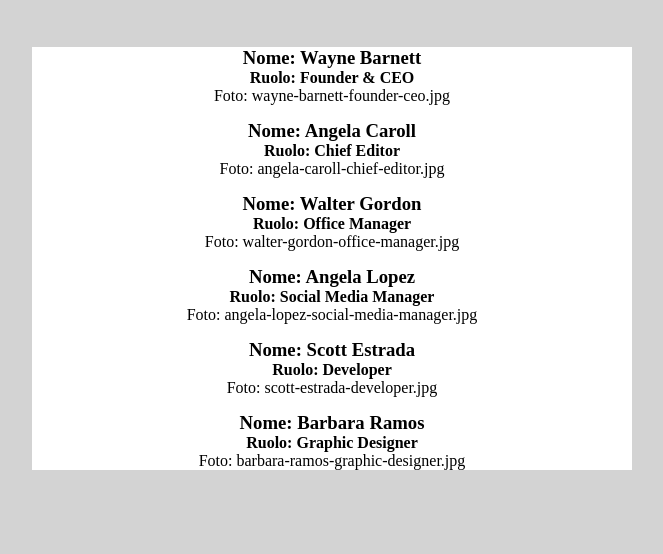
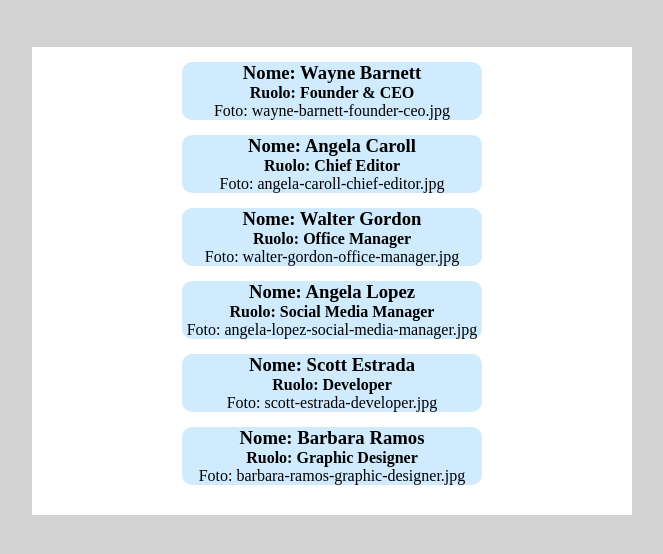
Before and after one commit to Skiotto93/js-our-team, a plain HTML site: page index.html in a window 1280 px wide. Shown: the part 80-634 px from the top of the page, without its empty margins (308-971 px from the left). Drawn offline with Linux system fonts and the light colour scheme.

Commit message:
Aggiunti miglioramenti grafici

```diff
--- a/index.html
+++ b/index.html
@@ -14,6 +14,9 @@
 
             </ul>
         </div>
+        <div class="container-cards">
+
+        </div>
         <script src="main.js"></script>
     </body>
 </html>
--- a/main.js
+++ b/main.js
@@ -55,3 +55,5 @@ for( let i = 0; i < team.length; i++) {
     </li>`;
     document.querySelector('.unlist').innerHTML += listItem;
 }
+// BONUS:
+    // 1. Trasformare la stringa foto in una immagine effettiva
--- a/style.css
+++ b/style.css
@@ -20,10 +20,17 @@ h1 {
 .container {
     margin: auto;
     background-color: white;
+    padding: .9375rem 0;
     max-width: 37.5rem;
 }
 li {
-    text-decoration: none;
     list-style: none;
     margin-bottom: 15px;
+    background-color: #cfebfd;
+    border-radius: .625rem;
+    width: 50%;
+    margin: auto;
 }
+li p {
+    margin-bottom: .9375rem;
+}
```
